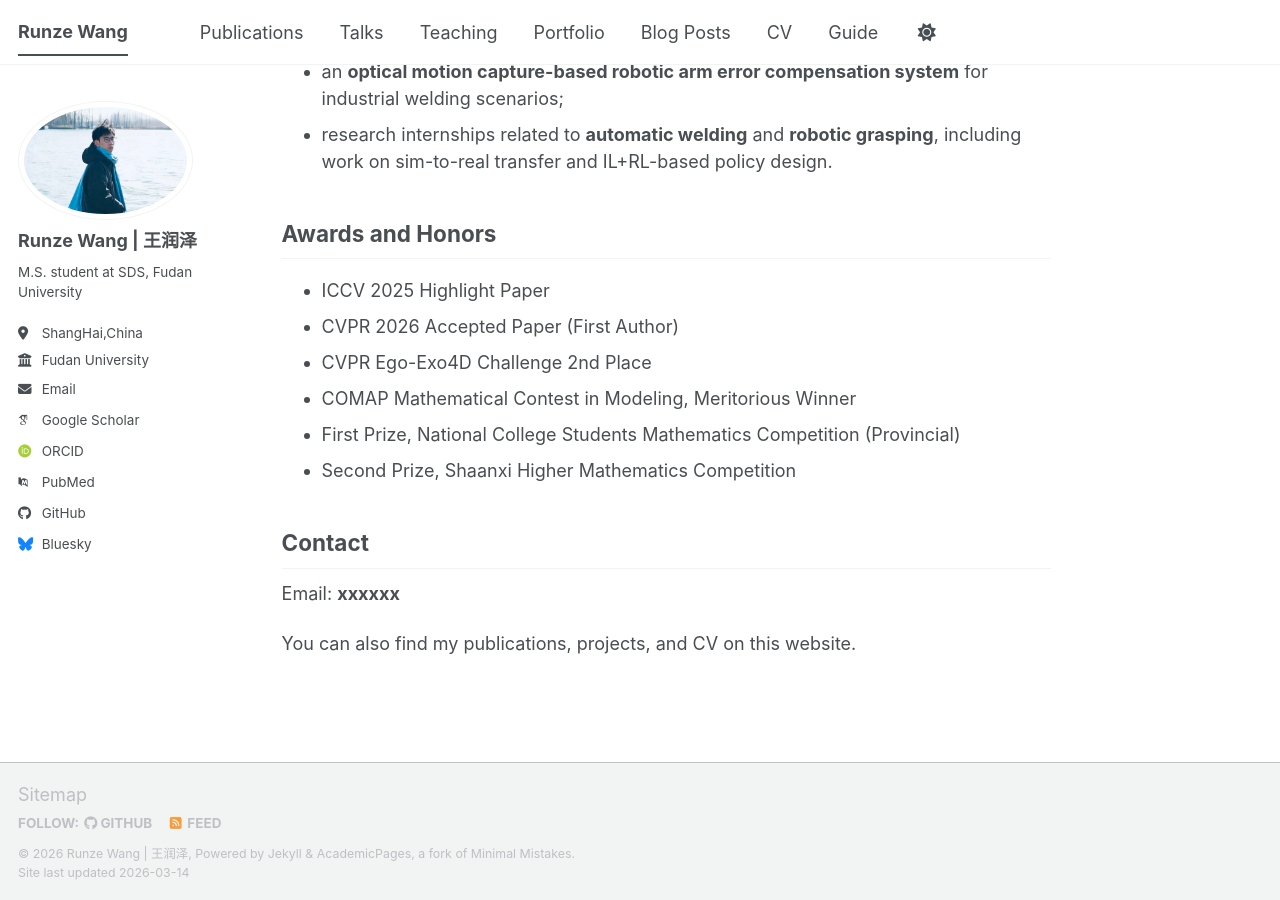
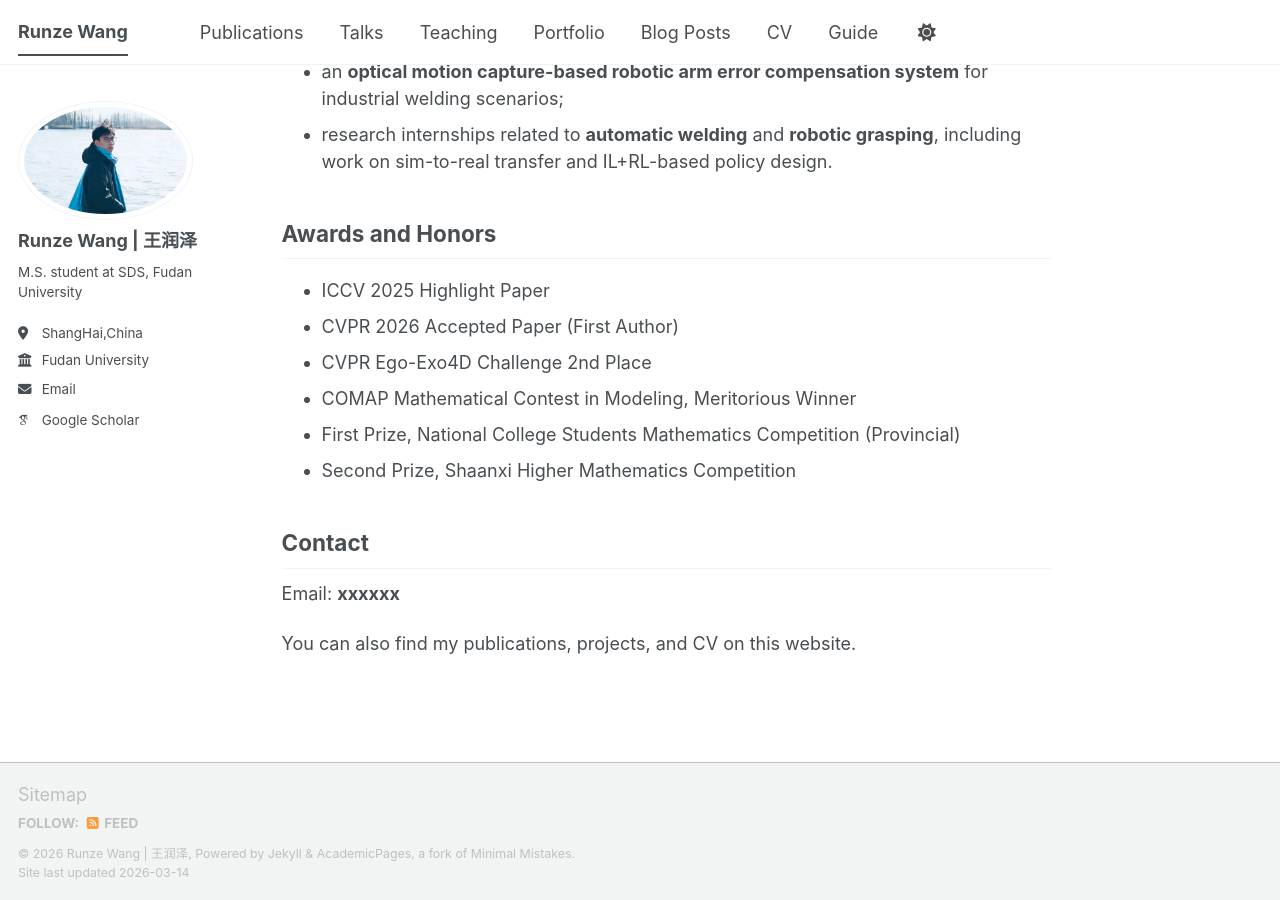
Before and after one commit to RZkiller/RZkiller.github.io, a Jekyll site: the page built from _pages/about.md, in a window 1280 px wide and 900 px high, scrolled down 1728 px. Built offline with Jekyll 4.4.1, drawn with Linux system fonts in a browser that asks for light colours; some web fonts are replaced; a script bundle is joined from its source files by our own code; library files that are not in the unit come from our copies; some of the changed lines change nothing that is shown.

Commit message:
Update _config.yml

```diff
--- a/_config.yml
+++ b/_config.yml
@@ -35,13 +35,13 @@ author:
   # Academic websites
   academia         : # URL
   arxiv            : # URL - Update with the correct link to your profile
-  googlescholar    : "https://scholar.google.com/citations?user=PS_CX0AAAAAJ"
+  googlescholar    : "https://scholar.google.com/citations?user=-Qy7uCUAAAAJ&hl=zh-CN"
   inspire-hep      : # URL
   impactstory      : # URL
-  orcid            : "https://orcid.org/yourorcidurl"
+  orcid            : # URL
   semantic         : # URL
   ssrn             : # URL
-  pubmed           : "https://www.ncbi.nlm.nih.gov/pubmed/?term=john+snow"
+  pubmed           : # URL
   researchgate     : # URL
   scopus           : # URL
   zotero           : # URL
@@ -51,13 +51,13 @@ author:
   bitbucket        : # Username - Update with your username on the site
   codepen          : # Username
   dribbble         : # Username
-  github           : "academicpages"
+  github           : # Username
   kaggle           : # Username
   stackoverflow    : # User number or user number and name (i.e., use "1" or "1/jeff-atwood")
 
   # Social media
   artstation       : # Username
-  bluesky          : "bsky.app" # Replace this with you Bluesky username
+  bluesky          : # Username
   facebook         : # Username
   flickr           : # Username
   foursquare       : # Username
```
